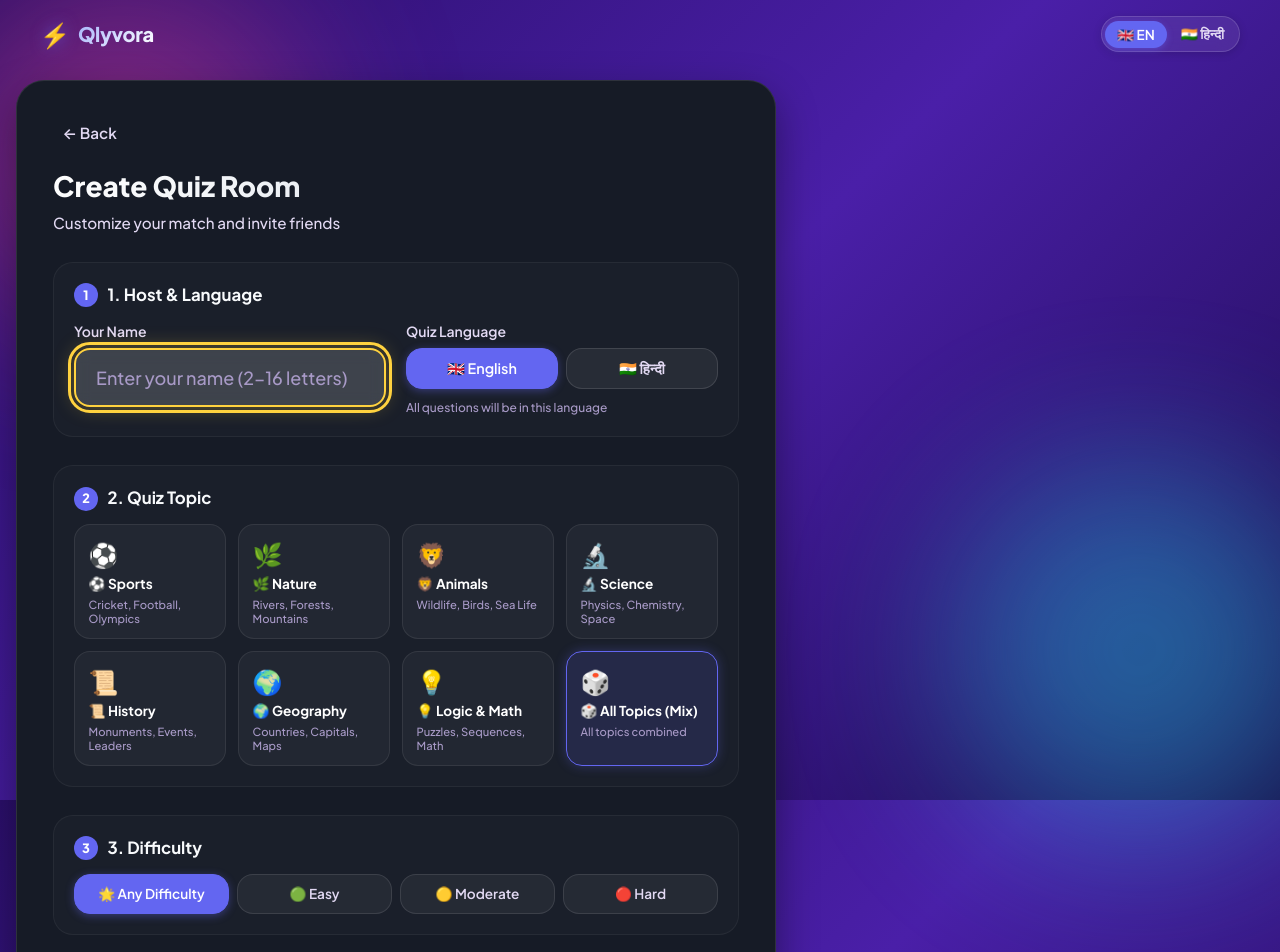
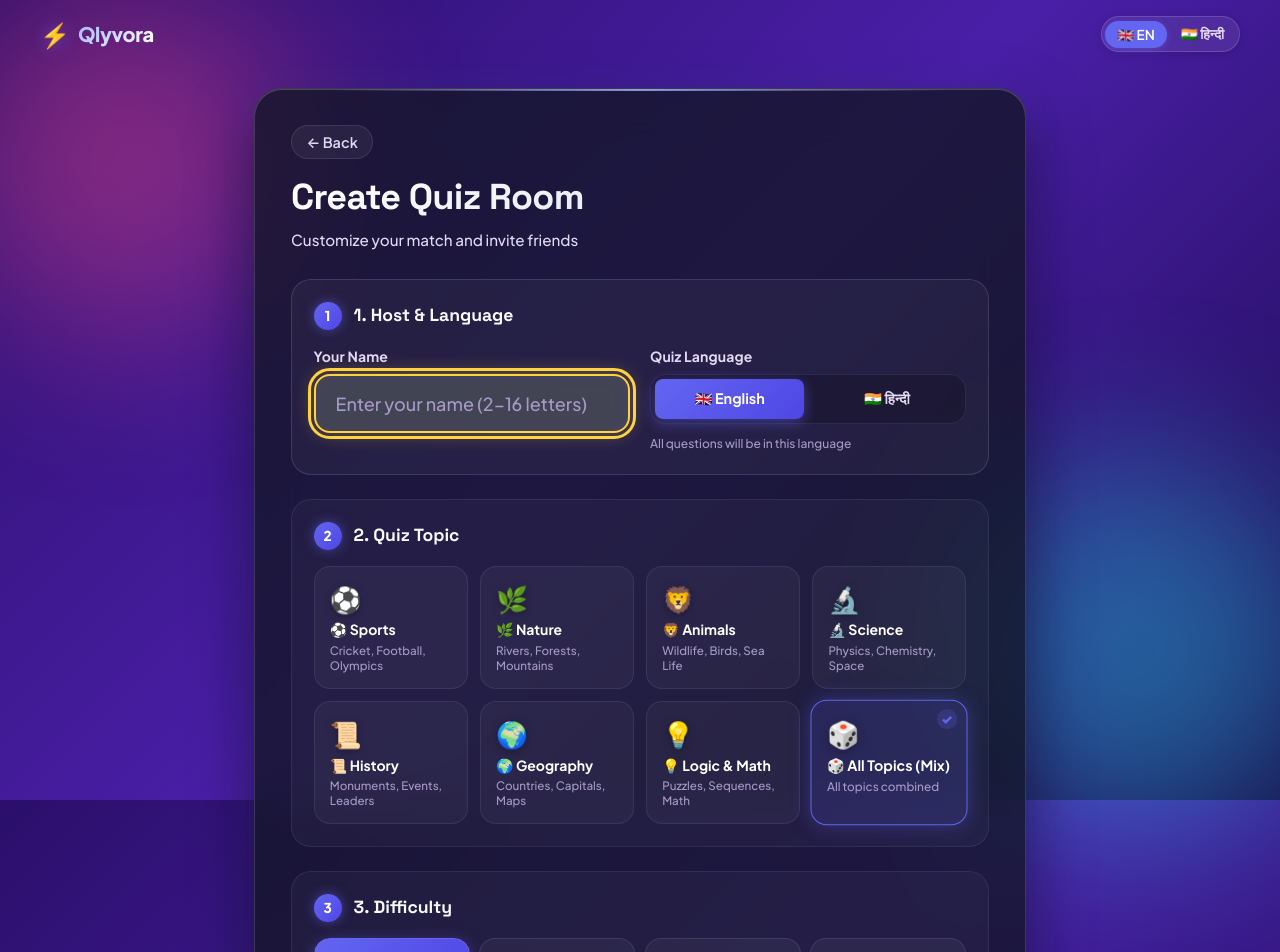
Before and after one commit to bhargavjadav580-crypto/game, a React (Vite) app in the folder client/: page /create in a window 1280 px wide. Shown: the top 952 px of the page. Built offline with nearby package versions, Linux system fonts and the light colour scheme; no server answers.

Commit message:
style: center Create Room card, add glassmorphism & scale-fade entrance animation

```diff
--- a/client/src/index.css
+++ b/client/src/index.css
@@ -184,6 +184,19 @@ body::after {
   z-index: 1;
 }
 
+/* Page centering layout utility */
+.page-center {
+  min-height: 100vh;
+  min-height: 100dvh;
+  display: flex;
+  flex-direction: column;
+  justify-content: center;
+  align-items: center;
+  padding: 5.5rem 1.5rem 3rem 1.5rem;
+  width: 100%;
+  margin: 0 auto;
+}
+
 a {
   color: var(--accent-cyan);
   text-decoration: none;
--- a/client/src/pages/CreatePage.css
+++ b/client/src/pages/CreatePage.css
@@ -1,49 +1,95 @@
+/* Centering wrapper for Create Room */
 .create-page-wrapper {
-  padding: 5rem 1rem 3rem 1rem;
+  width: 100%;
+  max-width: 820px;
+  margin: 0 auto;
+  display: flex;
+  justify-content: center;
+  align-items: center;
+  box-sizing: border-box;
 }
 
+/* Glassmorphic Card */
 .create-room-card {
   width: 100%;
-  max-width: 760px;
-  background: var(--bg-card, #161b26);
-  border: 1px solid var(--border-color, rgba(255, 255, 255, 0.1));
-  border-radius: var(--radius-xl, 1.25rem);
+  margin: 0 auto;
+  background: rgba(18, 22, 36, 0.78);
+  backdrop-filter: blur(24px);
+  -webkit-backdrop-filter: blur(24px);
+  border: 1px solid rgba(255, 255, 255, 0.14);
+  border-radius: var(--radius-xl, 1.75rem);
   padding: 2.25rem;
-  box-shadow: var(--shadow-lg, 0 10px 30px rgba(0, 0, 0, 0.4));
+  box-shadow:
+    0 24px 60px rgba(0, 0, 0, 0.55),
+    0 0 45px rgba(99, 102, 241, 0.18),
+    inset 0 1px 0 rgba(255, 255, 255, 0.2);
   position: relative;
+  overflow: hidden;
+  animation: cardScaleFade 0.45s cubic-bezier(0.16, 1, 0.3, 1) forwards;
+}
+
+/* Card Entrance Animation */
+@keyframes cardScaleFade {
+  from {
+    opacity: 0;
+    transform: translateY(28px) scale(0.96);
+  }
+  to {
+    opacity: 1;
+    transform: translateY(0) scale(1);
+  }
+}
+
+/* Subtle glowing accent line at top of card */
+.create-room-card::before {
+  content: '';
+  position: absolute;
+  top: 0;
+  left: 10%;
+  right: 10%;
+  height: 2px;
+  background: linear-gradient(90deg, transparent, rgba(165, 180, 252, 0.8), transparent);
+  border-radius: 9999px;
 }
 
 .card-top-bar {
   display: flex;
   justify-content: space-between;
   align-items: center;
-  margin-bottom: 1rem;
+  margin-bottom: 0.75rem;
 }
 
 .back-btn {
-  background: transparent;
-  border: none;
-  color: var(--text-muted, #94a3b8);
-  font-size: 0.95rem;
+  background: rgba(255, 255, 255, 0.05);
+  border: 1px solid rgba(255, 255, 255, 0.1);
+  color: var(--text-muted, #cbd5e1);
+  font-size: 0.9rem;
   font-weight: 600;
   cursor: pointer;
-  padding: 0.4rem 0.6rem;
-  border-radius: var(--radius-md, 0.5rem);
-  transition: all 0.2s;
+  padding: 0.45rem 0.9rem;
+  border-radius: var(--radius-full, 9999px);
+  transition: all 0.25s ease;
+  display: inline-flex;
+  align-items: center;
+  gap: 0.4rem;
 }
 
 .back-btn:hover {
   color: #fff;
-  background: rgba(255, 255, 255, 0.06);
+  background: rgba(255, 255, 255, 0.12);
+  border-color: rgba(255, 255, 255, 0.25);
+  transform: translateX(-3px);
 }
 
 .form-title {
-  font-size: 1.75rem;
+  font-family: var(--font-display);
+  font-size: clamp(1.6rem, 1.3rem + 1.2vw, 2.25rem);
   font-weight: 800;
   margin-bottom: 0.35rem;
-  background: linear-gradient(135deg, #ffffff 0%, #cbd5e1 100%);
+  background: linear-gradient(135deg, #ffffff 0%, #e2e8f0 60%, #a5b4fc 100%);
   -webkit-background-clip: text;
   -webkit-text-fill-color: transparent;
+  letter-spacing: -0.02em;
 }
 
 .form-subtitle {
@@ -55,40 +101,50 @@
 .create-form {
   display: flex;
   flex-direction: column;
-  gap: 1.75rem;
+  gap: 1.5rem;
 }
 
+/* Sections */
 .form-section {
   display: flex;
   flex-direction: column;
-  gap: 0.85rem;
-  background: rgba(255, 255, 255, 0.02);
-  border: 1px solid rgba(255, 255, 255, 0.05);
-  border-radius: var(--radius-lg, 0.75rem);
-  padding: 1.25rem;
+  gap: 1rem;
+  background: rgba(255, 255, 255, 0.03);
+  border: 1px solid rgba(255, 255, 255, 0.07);
+  border-radius: var(--radius-lg, 1.25rem);
+  padding: 1.35rem;
+  transition: border-color 0.25s ease, background-color 0.25s ease;
+}
+
+.form-section:focus-within,
+.form-section:hover {
+  background: rgba(255, 255, 255, 0.04);
+  border-color: rgba(255, 255, 255, 0.12);
 }
 
 .section-header {
   display: flex;
   align-items: center;
-  gap: 0.6rem;
+  gap: 0.75rem;
 }
 
 .section-badge {
   display: inline-flex;
   align-items: center;
   justify-content: center;
-  width: 1.5rem;
-  height: 1.5rem;
-  background: var(--color-primary, #6366f1);
+  width: 1.75rem;
+  height: 1.75rem;
+  background: linear-gradient(135deg, #6366f1 0%, #4f46e5 100%);
   color: #ffffff;
-  font-size: 0.8rem;
+  font-size: 0.85rem;
   font-weight: 800;
-  border-radius: 9999px;
+  border-radius: 50%;
+  box-shadow: 0 0 12px rgba(99, 102, 241, 0.5);
 }
 
 .section-title {
-  font-size: 1.05rem;
+  font-family: var(--font-display);
+  font-size: 1.1rem;
   font-weight: 700;
   color: var(--text-main, #f8fafc);
   margin: 0;
@@ -109,53 +165,58 @@
 .form-field {
   display: flex;
   flex-direction: column;
-  gap: 0.4rem;
+  gap: 0.5rem;
 }
 
 .form-label {
   font-size: 0.875rem;
-  font-weight: 600;
-  color: var(--text-muted, #94a3b8);
+  font-weight: 700;
+  color: var(--text-muted, #cbd5e1);
+  letter-spacing: 0.01em;
 }
 
 .field-hint {
   font-size: 0.75rem;
-  color: var(--text-dim, #64748b);
+  color: var(--text-dim, #94a3b8);
   margin-top: 0.2rem;
 }
 
+/* Language Pill Selector */
 .lang-pill-group {
   display: flex;
   gap: 0.5rem;
+  background: rgba(0, 0, 0, 0.2);
+  padding: 4px;
+  border-radius: var(--radius-md, 0.75rem);
+  border: 1px solid rgba(255, 255, 255, 0.08);
 }
 
 .lang-pill {
   flex: 1;
-  background: rgba(255, 255, 255, 0.06);
-  border: 1px solid rgba(255, 255, 255, 0.12);
+  background: transparent;
+  border: none;
   color: var(--text-muted, #cbd5e1);
   padding: 0.65rem 0.85rem;
-  border-radius: var(--radius-md, 0.5rem);
-  font-weight: 600;
+  border-radius: var(--radius-sm, 0.5rem);
+  font-weight: 700;
   font-size: 0.9rem;
   cursor: pointer;
-  transition: all 0.2s;
+  transition: all 0.2s cubic-bezier(0.25, 1, 0.5, 1);
   text-align: center;
 }
 
 .lang-pill:hover {
-  border-color: rgba(255, 255, 255, 0.25);
-  background: rgba(255, 255, 255, 0.1);
+  color: #fff;
+  background: rgba(255, 255, 255, 0.06);
 }
 
 .lang-pill.active {
-  background: var(--color-primary, #6366f1);
-  border-color: var(--color-primary, #6366f1);
-  color: #fff;
-  box-shadow: 0 2px 8px rgba(99, 102, 241, 0.4);
+  background: linear-gradient(135deg, #6366f1 0%, #4f46e5 100%);
+  color: #ffffff;
+  box-shadow: 0 4px 14px rgba(99, 102, 241, 0.45);
 }
 
-/* Category Grid */
+/* Category Cards Grid */
 .category-grid {
   display: grid;
   grid-template-columns: repeat(4, 1fr);
@@ -172,51 +233,73 @@
   display: flex;
   flex-direction: column;
   align-items: flex-start;
-  padding: 0.85rem;
-  background: rgba(255, 255, 255, 0.04);
-  border: 1px solid rgba(255, 255, 255, 0.08);
-  border-radius: var(--radius-md, 0.5rem);
+  padding: 0.95rem;
+  background: rgba(255, 255, 255, 0.035);
+  border: 1.5px solid rgba(255, 255, 255, 0.08);
+  border-radius: var(--radius-md, 0.85rem);
   cursor: pointer;
-  transition: all 0.2s;
+  transition: all 0.25s var(--ease-smooth);
   text-align: left;
+  position: relative;
+  overflow: hidden;
 }
 
 .category-card:hover {
   background: rgba(255, 255, 255, 0.08);
-  border-color: rgba(255, 255, 255, 0.2);
-  transform: translateY(-2px);
+  border-color: rgba(255, 255, 255, 0.25);
+  transform: translateY(-3px);
+  box-shadow: 0 8px 20px rgba(0, 0, 0, 0.3);
 }
 
 .category-card.selected {
-  background: rgba(99, 102, 241, 0.15);
-  border-color: var(--color-primary, #6366f1);
-  box-shadow: 0 0 12px rgba(99, 102, 241, 0.3);
+  background: rgba(99, 102, 241, 0.16);
+  border-color: #6366f1;
+  box-shadow: 0 0 20px rgba(99, 102, 241, 0.35);
+  transform: scale(1.02);
+}
+
+.category-card.selected::after {
+  content: '✓';
+  position: absolute;
+  top: 0.5rem;
+  right: 0.6rem;
+  font-size: 0.8rem;
+  font-weight: 900;
+  color: #6366f1;
+  background: rgba(99, 102, 241, 0.2);
+  width: 1.25rem;
+  height: 1.25rem;
+  border-radius: 50%;
+  display: flex;
+  align-items: center;
+  justify-content: center;
 }
 
 .cat-icon {
-  font-size: 1.5rem;
+  font-size: 1.6rem;
   margin-bottom: 0.4rem;
+  filter: drop-shadow(0 2px 4px rgba(0, 0, 0, 0.3));
 }
 
 .cat-title {
-  font-size: 0.85rem;
+  font-size: 0.875rem;
   font-weight: 700;
-  color: #fff;
-  line-height: 1.2;
+  color: #ffffff;
+  line-height: 1.25;
 }
 
 .cat-desc {
-  font-size: 0.7rem;
+  font-size: 0.725rem;
   color: var(--text-dim, #94a3b8);
   margin-top: 0.25rem;
-  line-height: 1.25;
+  line-height: 1.3;
 }
 
 /* Pill Grid */
 .pill-grid {
   display: grid;
   grid-template-columns: repeat(auto-fit, minmax(110px, 1fr));
-  gap: 0.5rem;
+  gap: 0.6rem;
 }
 
 .pill-grid-4 {
@@ -230,28 +313,29 @@
 }
 
 .pill-btn {
-  background: rgba(255, 255, 255, 0.05);
-  border: 1px solid rgba(255, 255, 255, 0.1);
+  background: rgba(255, 255, 255, 0.04);
+  border: 1.5px solid rgba(255, 255, 255, 0.1);
   color: var(--text-muted, #cbd5e1);
-  padding: 0.65rem 0.5rem;
-  border-radius: var(--radius-md, 0.5rem);
-  font-size: 0.85rem;
-  font-weight: 600;
+  padding: 0.75rem 0.6rem;
+  border-radius: var(--radius-md, 0.75rem);
+  font-size: 0.875rem;
+  font-weight: 700;
   cursor: pointer;
-  transition: all 0.2s;
+  transition: all 0.2s ease;
   text-align: center;
 }
 
 .pill-btn:hover {
-  background: rgba(255, 255, 255, 0.1);
-  border-color: rgba(255, 255, 255, 0.2);
+  background: rgba(255, 255, 255, 0.09);
+  border-color: rgba(255, 255, 255, 0.22);
+  transform: translateY(-2px);
 }
 
 .pill-btn.active {
-  background: var(--color-primary, #6366f1);
-  border-color: var(--color-primary, #6366f1);
-  color: #fff;
-  box-shadow: 0 2px 8px rgba(99, 102, 241, 0.4);
+  background: linear-gradient(135deg, #6366f1 0%, #4f46e5 100%);
+  border-color: #6366f1;
+  color: #ffffff;
+  box-shadow: 0 4px 16px rgba(99, 102, 241, 0.45);
 }
 
 /* Summary Banner */
@@ -260,17 +344,18 @@
   flex-wrap: wrap;
   align-items: center;
   justify-content: center;
-  gap: 0.6rem;
-  background: rgba(99, 102, 241, 0.1);
-  border: 1px dashed rgba(99, 102, 241, 0.4);
-  border-radius: var(--radius-md, 0.5rem);
-  padding: 0.75rem 1rem;
-  font-size: 0.85rem;
+  gap: 0.65rem;
+  background: rgba(99, 102, 241, 0.12);
+  border: 1.5px dashed rgba(99, 102, 241, 0.45);
+  border-radius: var(--radius-md, 0.85rem);
+  padding: 0.85rem 1.25rem;
+  font-size: 0.875rem;
   color: #c7d2fe;
+  box-shadow: inset 0 0 15px rgba(99, 102, 241, 0.1);
 }
 
 .summary-item {
-  font-weight: 600;
+  font-weight: 700;
 }
 
 .summary-dot {
@@ -279,6 +364,22 @@
 
 .create-submit-btn {
   margin-top: 0.5rem;
-  padding: 1rem;
-  font-size: 1.1rem;
+  padding: 1.1rem;
+  font-size: 1.15rem;
+  font-weight: 800;
+  border-radius: var(--radius-md, 0.85rem);
+  background: linear-gradient(135deg, #6366f1 0%, #4338ca 100%);
+  color: #ffffff;
+  box-shadow: 0 8px 25px rgba(99, 102, 241, 0.45);
+  transition: all 0.25s var(--ease-bounce);
 }
+
+.create-submit-btn:hover:not(:disabled) {
+  transform: translateY(-3px) scale(1.01);
+  box-shadow: 0 12px 30px rgba(99, 102, 241, 0.6);
+  background: linear-gradient(135deg, #4f46e5 0%, #3730a3 100%);
+}
+
+.create-submit-btn:active:not(:disabled) {
+  transform: translateY(0) scale(0.99);
+}
```
